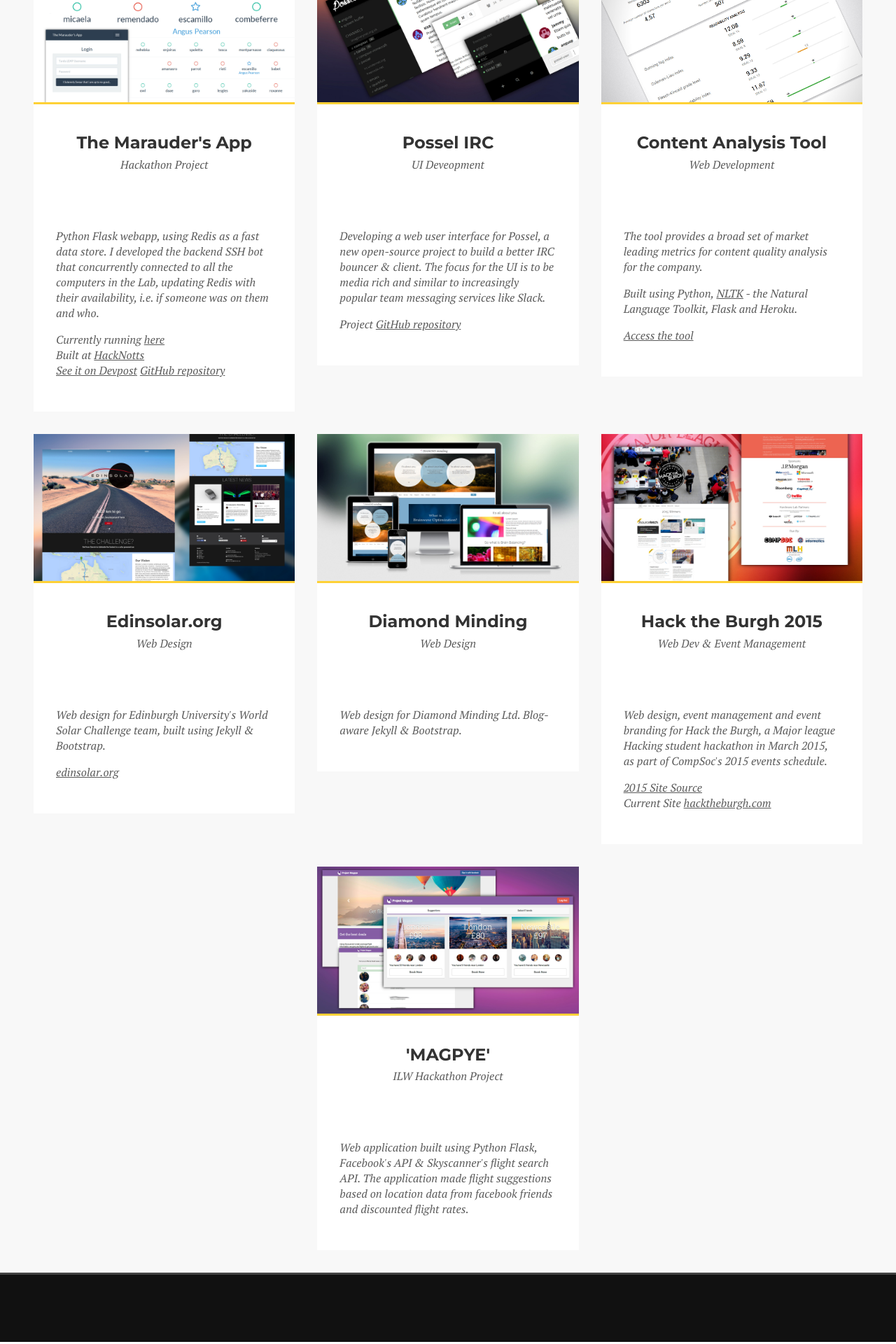
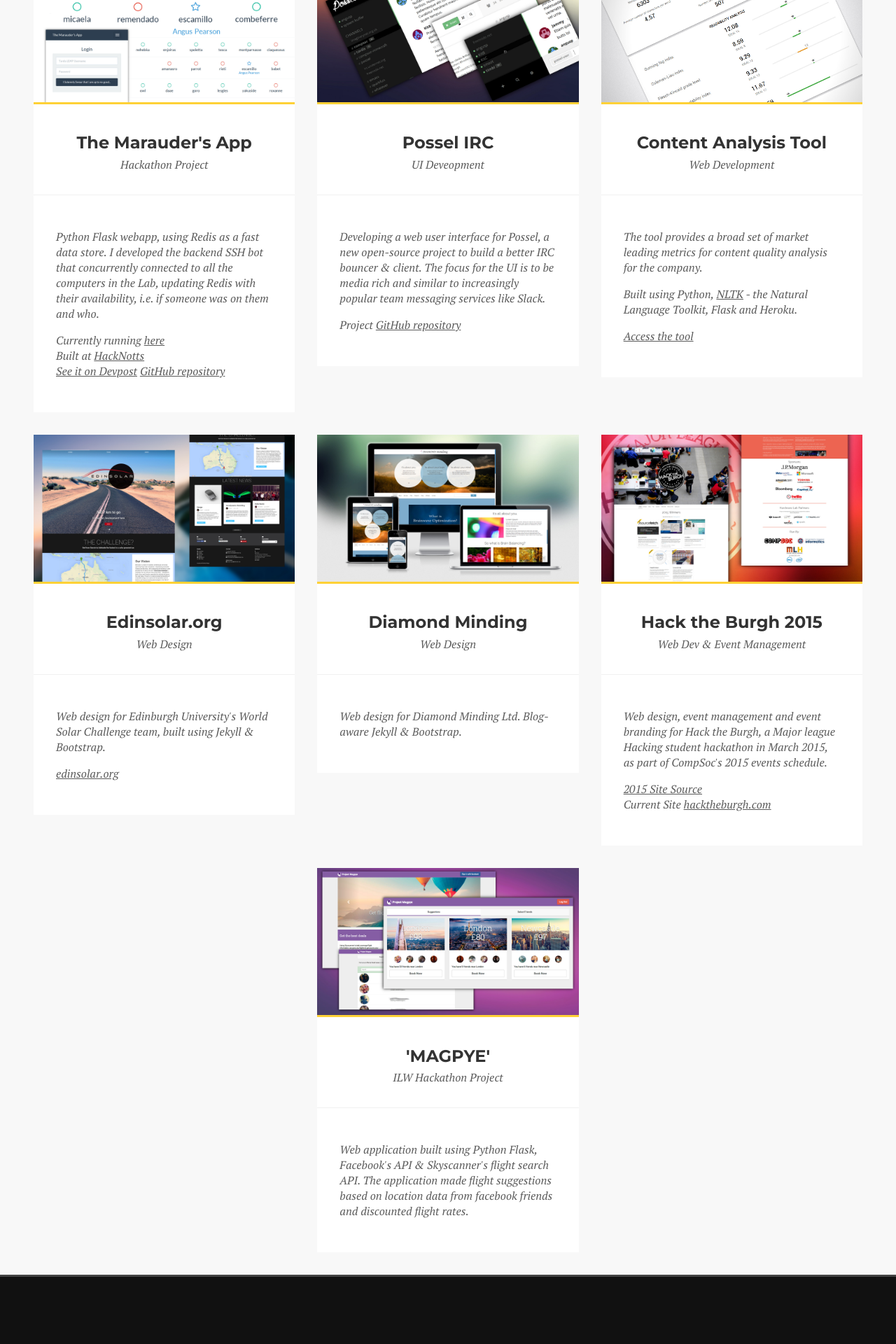
Before and after one commit to AngusP/AngusP.github.io, a Jekyll site: the page built from index.html, in a window 1280 px wide. Shown: the part 1233-3153 px from the top of the page at 70% size. Built offline with Jekyll 4.4.1, drawn with Linux system fonts in a browser that asks for light colours; nearby versions of some CDN libraries; the list of posts is cut into pages by our own code.

Commit message:
Style update part 2

```diff
--- a/css/style.css
+++ b/css/style.css
@@ -88,6 +88,10 @@ article p {
 
 .bg-d-grey {
     background-color: #f8f8f8;
+}
+
+.b-top-grey {
+    border-top: 0.1rem solid #eee;
 }
 
 .btn {
```
